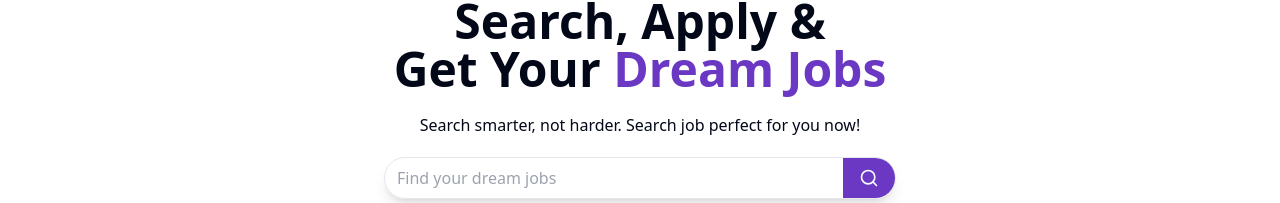
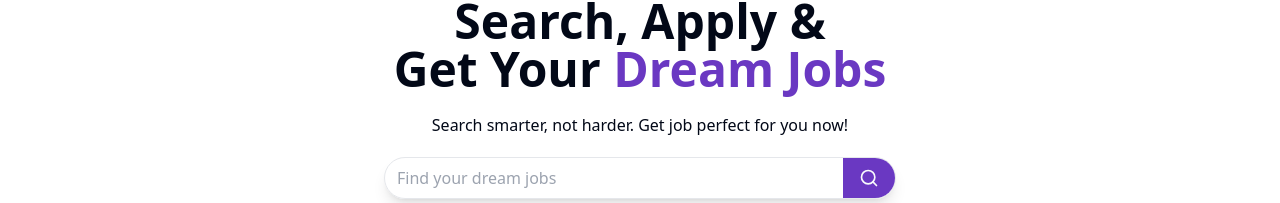
Before and after one commit to Kushal07Upadhyay/HireMe, a React (Vite) app in the folder frontend/: page / in a window 1280 px wide. Shown: the part 167-370 px from the top of the page. Built offline with nearby package versions, Linux system fonts and the light colour scheme; no server answers.

Commit message:
just found a better line.

```diff
--- a/frontend/src/components/HeroSection.jsx
+++ b/frontend/src/components/HeroSection.jsx
@@ -20,7 +20,7 @@ const HeroSection = () => {
             <div className='flex flex-col gap-5 my-10'>
                 <span className=' mx-auto px-4 py-2 rounded-full bg-gray-100 text-[#F83002] font-medium'>No. 1 Job Hunt Website</span>
                 <h1 className='text-5xl font-bold'>Search, Apply & <br /> Get Your <span className='text-[#6A38C2]'>Dream Jobs</span></h1>
-                <p>Search smarter, not harder. Search job perfect for you now!</p>
+                <p>Search smarter, not harder. Get job perfect for you now!</p>
                 <div className='flex w-[40%] shadow-lg border border-gray-200 pl-3 rounded-full items-center gap-4 mx-auto'>
                     <input
                         type="text"
```
